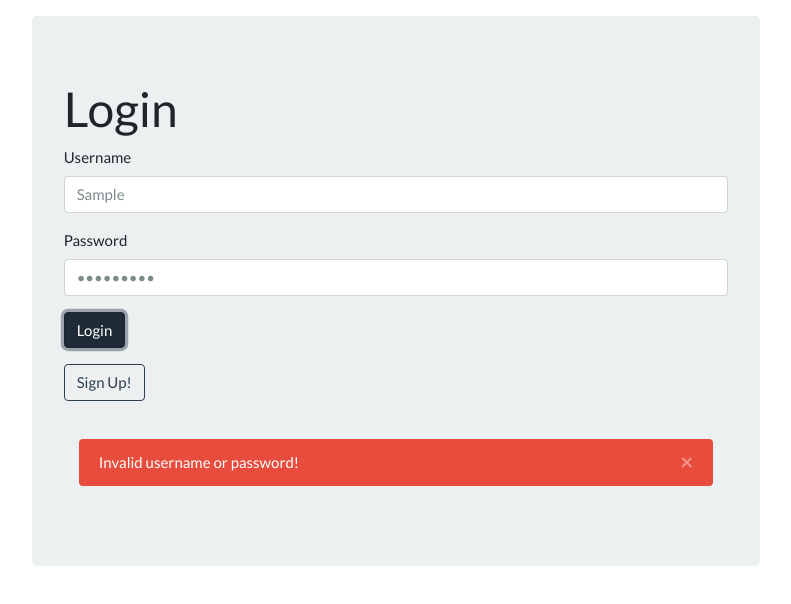
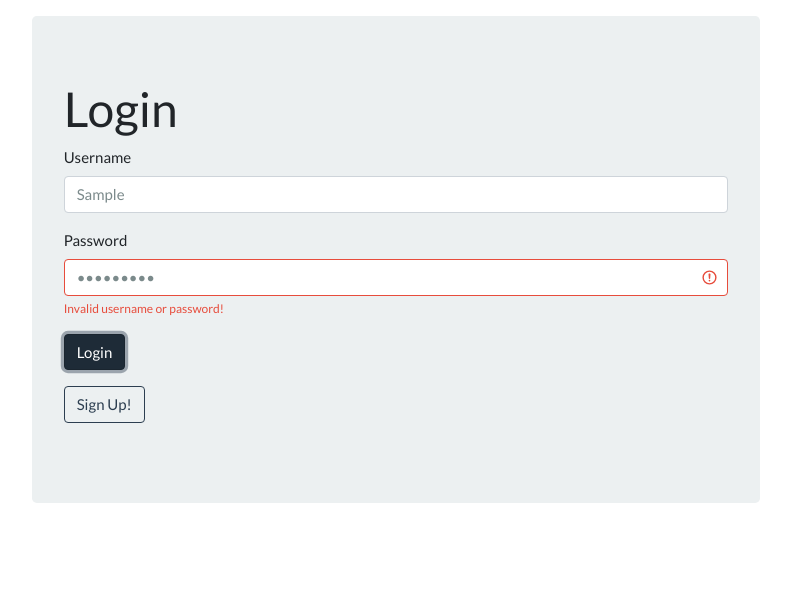
Before and after one commit to JVasky/book-tracker-frontend, a React (Create React App) app: page / in a window 1280 px wide. Both pictures are taken after typing "Sample", "Sample123" into the empty fields and a click on the button "Login". Shown: the top 604 px of the page, without its empty margins (244-1035 px from the left). Built offline with nearby package versions, Linux system fonts and the light colour scheme; no server answers.

Commit message:
Change invalid login alert

```diff
--- a/src/views/landing.page.tsx
+++ b/src/views/landing.page.tsx
@@ -383,7 +383,10 @@ class LandingPage extends React.Component<LoginProps, State> {
                             </FormGroup>
                             <FormGroup>
                                 <FormLabel>Password</FormLabel>
-                                    <FormControl type="password" name="password" value={this.state.password} onChange={this.handlePasswordChange} />
+                                    <FormControl type="password" name="password" value={this.state.password} isInvalid={this.state.error !== ''} onChange={this.handlePasswordChange} />
+                                    <Form.Control.Feedback type="invalid">
+                                        {this.state.error}
+                                    </Form.Control.Feedback>
                             </FormGroup>
                             <FormGroup>
                                 <Button name="submit" type="submit">Login</Button>
@@ -392,17 +395,6 @@ class LandingPage extends React.Component<LoginProps, State> {
                                 <Button variant="outline-primary" name="signup" onClick={this.handleSignupOpen}>Sign Up!</Button>
                             </FormGroup>
                         </Form>
-                        {loginErrors && (
-                            <Container><br />
-                                <Alert
-                                    variant="danger"
-                                    onClose={()=>{ this.setState({error: ''})}}
-                                    dismissible
-                                >
-                                    {this.state.error}
-                                </Alert>
-                            </Container>
-                        )}
                     </Jumbotron>
                 </Col>
                 <Col></Col>
```
